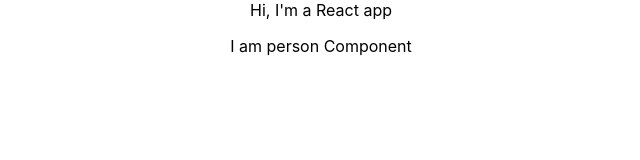
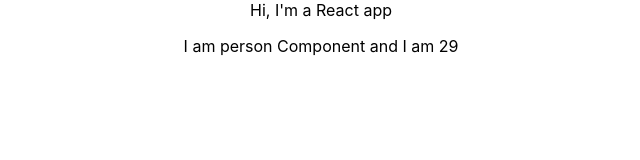
Before and after one commit to salonimalhotrawd/react-app, a React (Create React App) app: page / in a window 1280 px wide. Shown: the top 160 px of the page, without its empty margins (319-959 px from the left). Built offline with nearby package versions, Linux system fonts and the light colour scheme.

Commit message:
Render dynamic content in react with single interpolation

```diff
--- a/src/Person/Person.js
+++ b/src/Person/Person.js
@@ -6,7 +6,7 @@
 import React from "react";
 
 const person = () => {
-    return <p>I am person Component</p>
+    return <p>I am person Component and I am {Math.floor(Math.random() * 30)}</p>
 }
 
 export default person;
```
